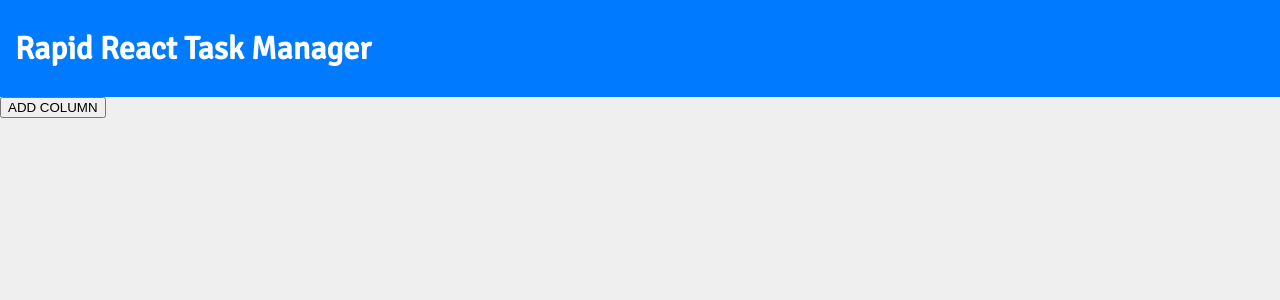
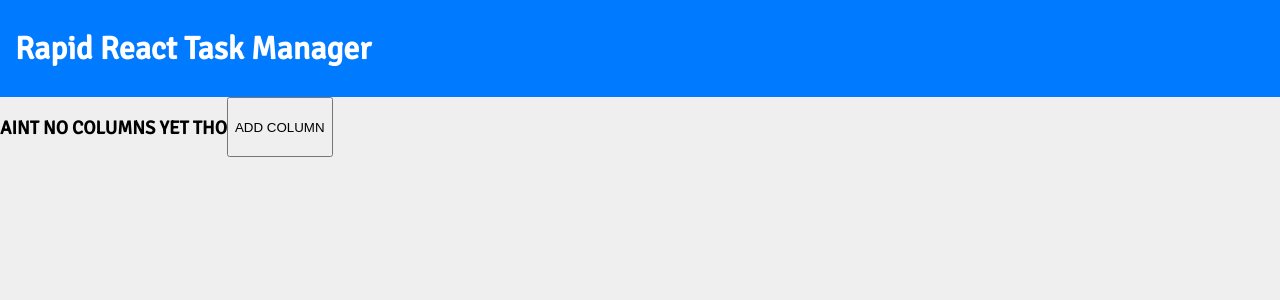
Before and after one commit to jjPlusPlus/not-trello, a React (Create React App) app: page / in a window 1280 px wide. Shown: the top 300 px of the page. Built offline with nearby package versions, Linux system fonts and the light colour scheme.

Commit message:
Use "order" instead of index to sort the columns

```diff
--- a/src/components/Board.jsx
+++ b/src/components/Board.jsx
@@ -7,9 +7,10 @@
 import { addColumn } from '../actions';
 
 function Board(props) {
+  const sortedColumns = props.columns.sort((a, b) => a.order > b.order ? 1 : -1);
   return <div className="task-board flex flex-row">
-    { props.columns
-      ? Object.keys(props.columns).map((column, index) => {
+    { props.columns.length
+      ? sortedColumns.map((column, index) => {
           return (
             <Column key={index} column={column}/>
           )
```
